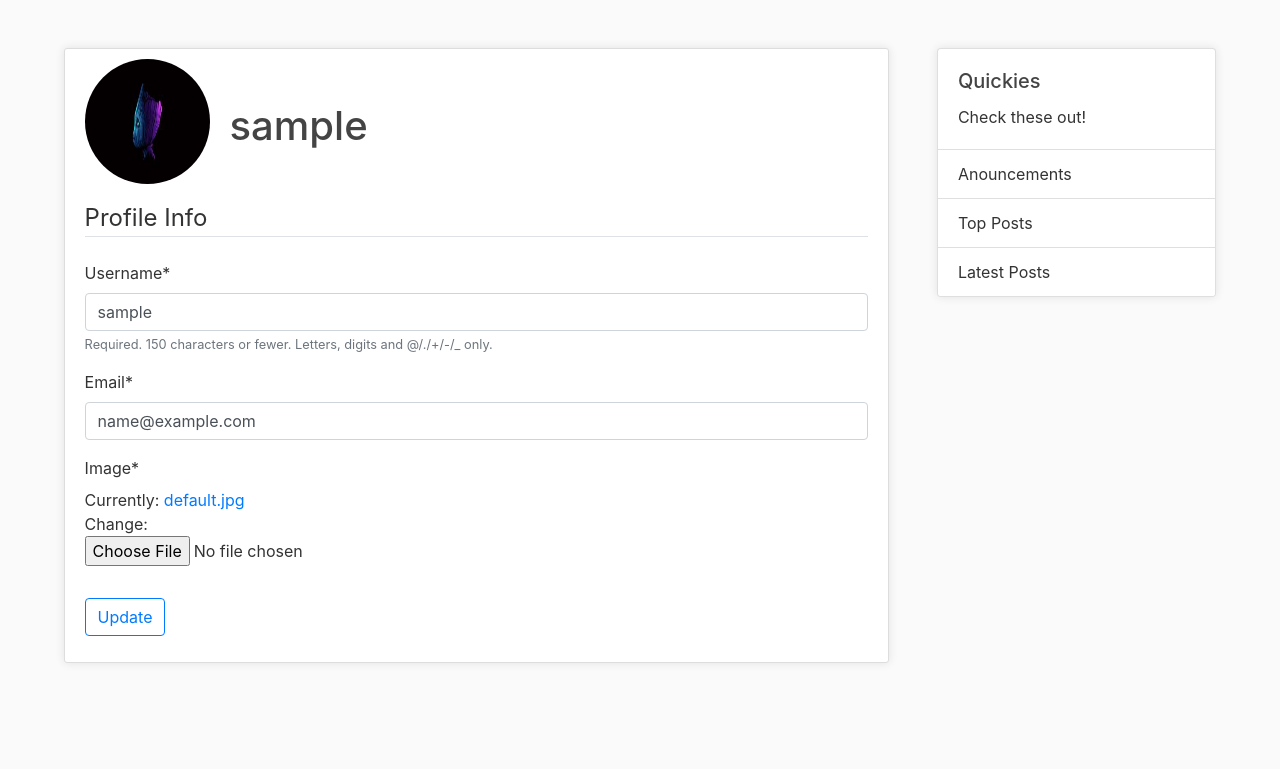
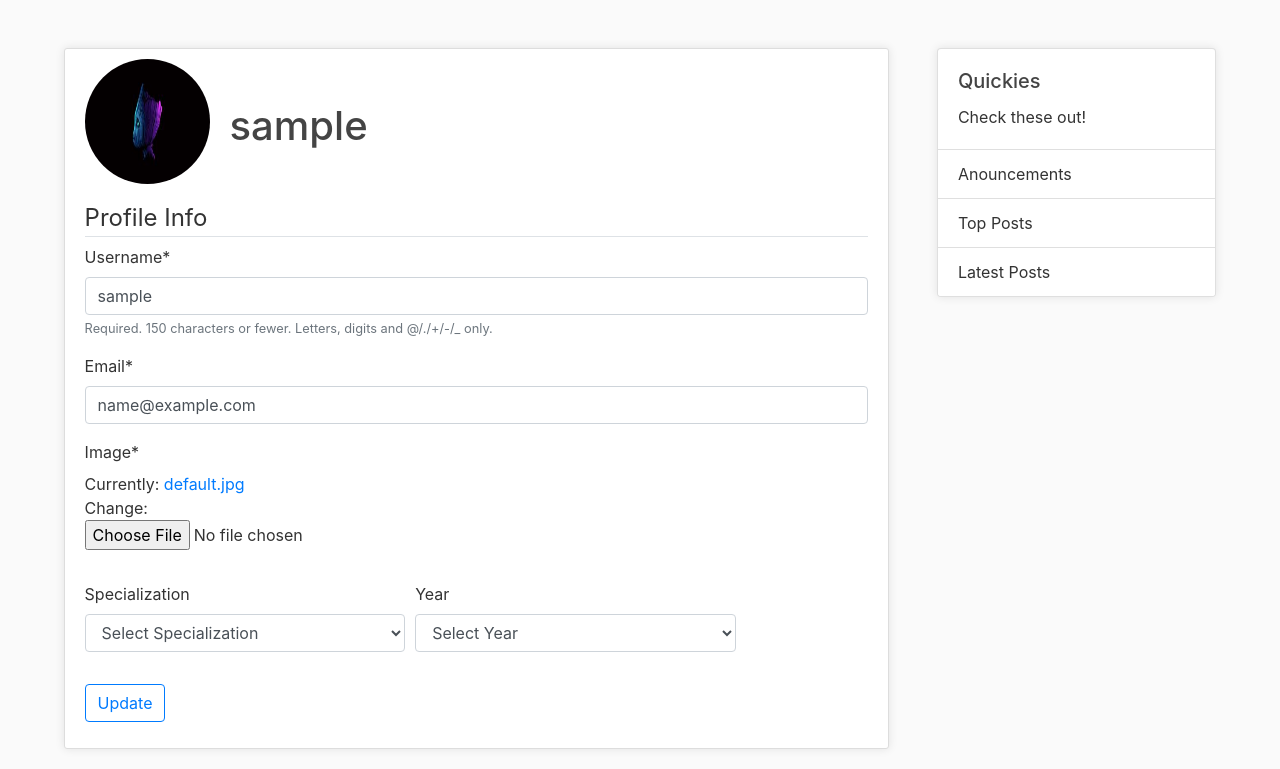
Before and after one commit to AnimeAllstar/DenkR, a Django app: page /profile/ in a window 1280 px wide. Shown: the part 56-825 px from the top of the page. Before the commit the page ends 719 px from the top, so only its background shows below. Run offline with Django 3.2, Linux system fonts and the light colour scheme; the visitor is signed in with stand-in values (Sample User, id 1); some libraries are stand-ins or nearby versions.

Commit message:
Added Optional Fields For Profile

```diff
--- a/users/forms.py
+++ b/users/forms.py
@@ -21,7 +21,11 @@ class UserUpdateForm(forms.ModelForm):
 
 
 class ProfileUpdateForm(forms.ModelForm):
-
     class Meta:
         model = Profile
-        fields = ['image']
+        fields = ['image','specialization','year']
+
+    def __init__(self, *args, **kwargs):
+        super(ProfileUpdateForm, self).__init__(*args, **kwargs)
+        self.fields['specialization'].required = False
+        self.fields['year'].required = False
--- a/users/models.py
+++ b/users/models.py
@@ -1,21 +1,34 @@
 from django.db import models
 from django.contrib.auth.models import User
 from PIL import Image
+
+specialization_choices = (
+    ('', 'Select Specialization'),
+    ('BA', 'BA'),
+    ('BASC', 'BASC'),
+    ('BCOM', 'BCOM'),
+    ('BSC', 'BSC'),
+    ('other', 'other'),
+)
+
+year_choices = (
+    ('', 'Select Year'),
+    ('1st year', '1st year'),
+    ('2nd year', '2nd year'),
+    ('3rd year', '3rd year'),
+    ('4th year', '4th year'),
+    ('5th year', '5th year'),
+    ('other', 'other'),
+)
 
 
 class Profile(models.Model):
     user = models.OneToOneField(User, on_delete=models.CASCADE)
     image = models.ImageField(default='default.jpg', upload_to='profile_pics')
+    specialization = models.CharField(
+        max_length=10, choices=specialization_choices, default='select')
+    year = models.CharField(
+        max_length=10, choices=year_choices, default='select')
 
     def __str__(self):
         return f'{self.user.username} Profile'
-
-    # def save(self, *args, **kwargs):
-    #     super().save(*args, **kwargs)
-    #
-    #     img = Image.open(self.image.path)
-    #
-    #     if img.height > 300 or img.width > 300:
-    #         output_size = (300, 300)
-    #         img.thumbnail(output_size)
-    #         img.save(self.image.path)
--- a/users/templates/users/profile.html
+++ b/users/templates/users/profile.html
@@ -12,10 +12,18 @@
     <form method='POST' enctype="multipart/form-data">
       {% csrf_token %}
       <fieldset class="form-group">
-        <legend class="border-bottom mb-4">Profile Info</legend>
+        <legend class="border-bottom mb-2">Profile Info</legend>
         {{ u_form|crispy }}
-        {{ p_form|crispy }}
+        {{ p_form.image|as_crispy_field }}
       </fieldset>
+      <div class="form-row">
+        <div class="form-group col-md-5">
+          {{ p_form.specialization|as_crispy_field }}
+        </div>
+        <div class="form-group col-md-5">
+          {{ p_form.year|as_crispy_field }}
+        </div>
+      </div>
       <div class="form-group">
         <button class="btn btn-outline-primary" type="submit">Update</button>
       </div>
--- a/users/views.py
+++ b/users/views.py
@@ -29,8 +29,6 @@ def profile(request):
             p_form.save()
             messages.success(request, f'Your account has been updated! ')
             return redirect('profile')
-
-
     else:
         u_form = UserUpdateForm(instance=request.user)
         p_form = ProfileUpdateForm(instance=request.user.profile)
```
Also changed, not shown: users/migrations/0002_auto_20200914_0207.py (added).
